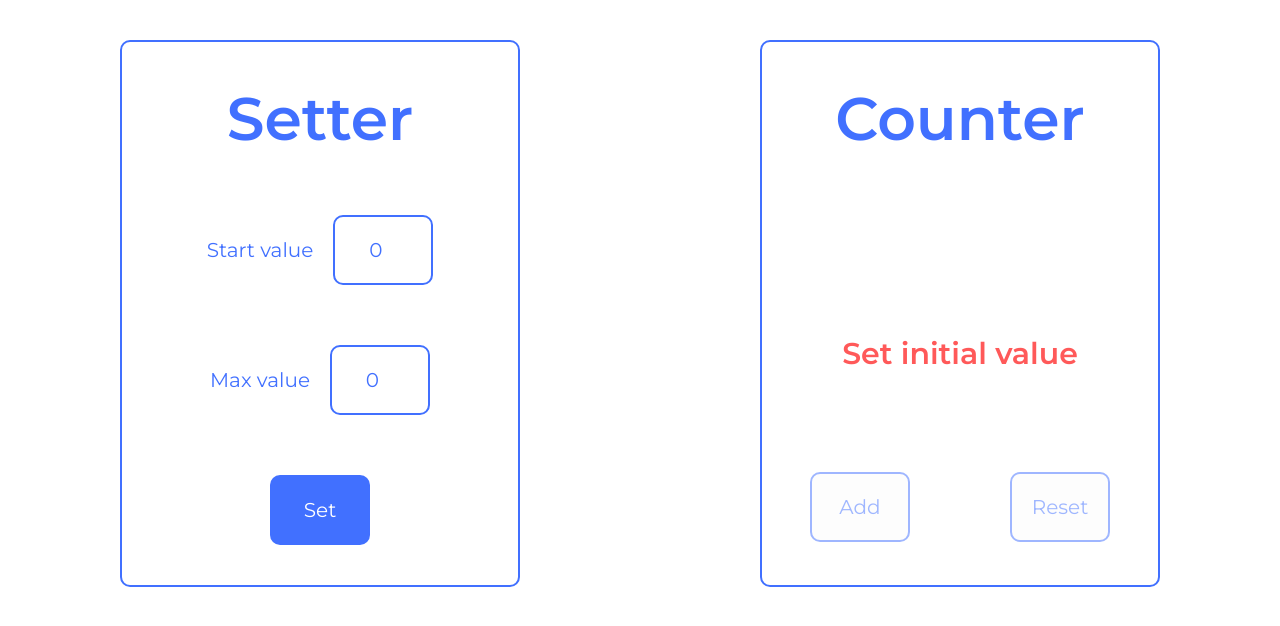
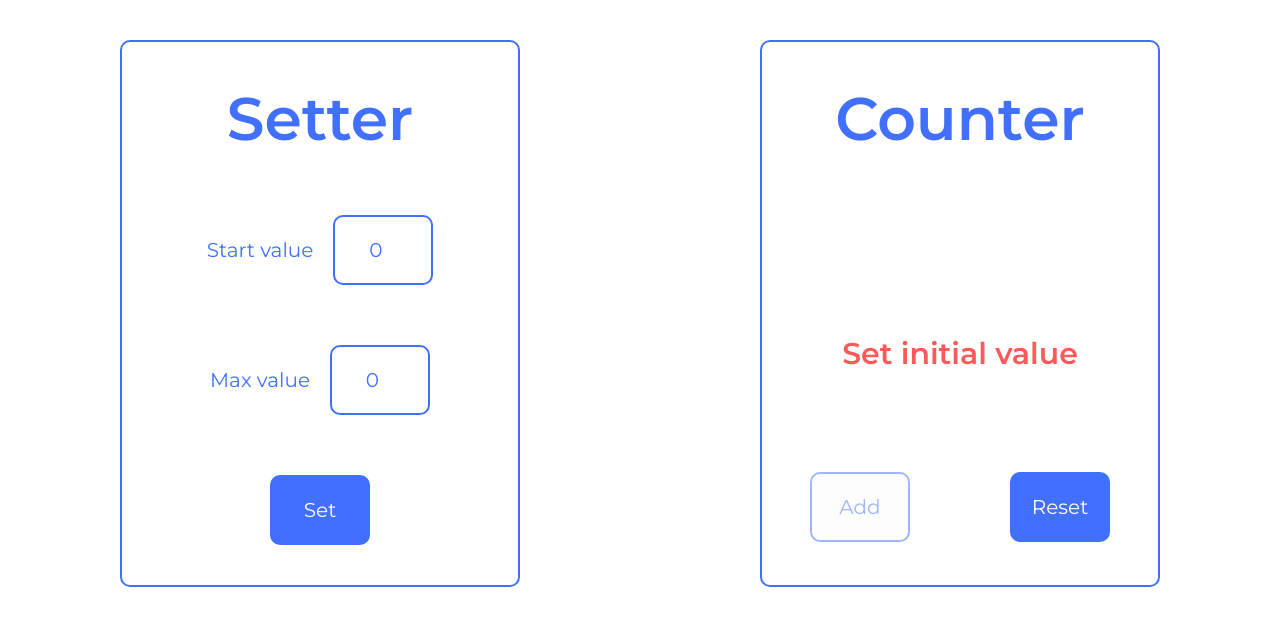
Before and after one commit to KirillovaD/counter, a React (Create React App) app: page / in a window 1280 px wide. Shown: the top 626 px of the page. Built offline with nearby package versions, Linux system fonts and the light colour scheme.

Commit message:
add local storage

```diff
--- a/src/App.tsx
+++ b/src/App.tsx
@@ -1,4 +1,4 @@
-import React, {useState} from 'react';
+import React, {useEffect, useState} from 'react';
 import s from './App.module.css';
 import {Counter} from "./components/Counter";
 import {Setter} from "./components/Setter";
@@ -6,39 +6,50 @@ import {Setter} from "./components/Setter";
 
 function App() {
 
-    const [startMinValue, setStartMinValue] = useState(0)
-    const [startMaxValue, setStartMaxValue] = useState(0)
+    const [setterMinValue, setSetterMinValue] = useState(0)
+    const [setterMaxValue, setSetterMaxValue] = useState(0)
 
-    const [setterMinValue, setSetterMinValue] = useState<number>(0)
-    const [setterMaxValue, setSetterMaxValue] = useState<number>(0)
-
-
-    const [count, setCount] = useState(0)
+    const [countMinValue, setCountMinValue] = useState(0)
+    const [countMaxValue, setCountMaxValue] = useState(0)
 
 
     const [checkDisable, setCheckDisable] = useState(false)
 
+    useEffect(()=>{
+        let storageMinValue=localStorage.getItem('startMinValue')
+        if ( storageMinValue){
+            setSetterMinValue(JSON.parse(storageMinValue))
+            setCountMinValue(JSON.parse(storageMinValue))
+        }
+
+        let storageMaxValue = localStorage.getItem('startMaxValue')
+        storageMaxValue && setSetterMaxValue(JSON.parse(storageMaxValue))
+
+    },[])
+
     const onSetter = (startMin: number, startMax: number) => {
-        setStartMinValue(startMin)
-        setStartMaxValue(startMax)
-        setCount(startMin)
-        setCheckDisable(true)
+        if (startMax > 0){
+            localStorage.setItem('startMinValue',JSON.stringify(startMin))
+            localStorage.setItem('startMaxValue', JSON.stringify(startMax))
+            setCountMinValue(startMin)
+            setCountMaxValue(startMax)
+            setCheckDisable(true)
+        }
     }
 
     const onReset = () => {
-        setStartMinValue(0)
-        setStartMaxValue(0)
-        setCount(0)
+        setCountMinValue(0)
         setCheckDisable(false)
         setSetterMinValue(0)
         setSetterMaxValue(0)
+        localStorage.clear()
+
     }
-
 
     return (
         <div className={s.App}>
             <Setter setterMinValue={setterMinValue} setterMaxValue={setterMaxValue} setSetterMinValue={setSetterMinValue} setSetterMaxValue={setSetterMaxValue} checkDisable={checkDisable} onSetter={onSetter}/>
-            <Counter startMinValue={startMinValue} startMaxValue={startMaxValue} count={count} setCount={setCount} onReset={onReset}/>
+            <Counter countMinValue={countMinValue} countMaxValue={countMaxValue} setCount={setCountMinValue} onReset={onReset}/>
         </div>
     );
 
--- a/src/components/Counter.tsx
+++ b/src/components/Counter.tsx
@@ -1,36 +1,32 @@
 import React, {FC} from "react";
 import s from "../App.module.css";
-import Button, {TitleProps} from "./Button";
+import Button from "./Button";
 
 type CounterPropsType = {
-    startMinValue:number
-    startMaxValue:number
-    count: number
-    setCount: (count: number) => void
-
+    countMinValue:number
+    countMaxValue:number
+    setCount: (countMinValue: number) => void
     onReset:()=>void
 
 }
 
-export const Counter: FC<CounterPropsType> = ({startMinValue,startMaxValue,count,setCount,onReset}) => {
-    console.log(count, startMaxValue)
-    const onAddHandler = (startMaxValue:number) => {
-        if (count < startMaxValue) {
-            setCount(count + 1)
+export const Counter: FC<CounterPropsType> = ({countMinValue,countMaxValue,setCount,onReset}) => {
+    console.log(countMinValue, countMaxValue)
+    const onAddHandler = (countMaxValue:number) => {
+        if (countMinValue < countMaxValue) {
+            setCount(countMinValue + 1)
         }
     }
 
-    const checkDisable = (title: TitleProps) => title === "Add" && count === startMaxValue || title === "Reset" && count === startMinValue
-
-    const numContainer = count > 0 ? `${s.numContainer} ${count === startMaxValue ? s.numColorMax : ''}` : `${s.containerText}`
+    const numClassContainer = (countMaxValue === 0 && countMinValue === 0) ? `${s.containerText}`:`${s.numContainer} ${countMinValue === countMaxValue? s.numColorMax : ''}`
 
     return (
         <div className={s.container}>
             <h1>Counter</h1>
-            <div className={numContainer}>{count > 0 ? count : 'Set initial value'}</div>
+            <div className={numClassContainer}>{countMaxValue === 0 && countMinValue === 0 ? 'Set initial value': countMinValue}</div>
             <div className={s.buttons}>
-                <Button title={"Add"} callBack={() => onAddHandler(startMaxValue)} checkDisable={checkDisable("Add")}/>
-                <Button title={"Reset"} callBack={onReset} checkDisable={checkDisable("Reset")}/>
+                <Button title={"Add"} callBack={() => onAddHandler(countMaxValue)} checkDisable={countMinValue === countMaxValue}/>
+                <Button title={"Reset"} callBack={onReset} checkDisable={countMinValue !== countMaxValue}/>
             </div>
         </div>
 
--- a/src/components/Setter.tsx
+++ b/src/components/Setter.tsx
@@ -14,9 +14,6 @@ type SetterPropsType = {
 
 export const Setter: FC<SetterPropsType> = ({setterMinValue,setterMaxValue,setSetterMinValue,setSetterMaxValue,checkDisable, onSetter}) => {
 
-    // const [setterMinValue, setSetterMinValue] = useState<number>(0)
-    // const [setterMaxValue, setSetterMaxValue] = useState<number>(0)
-
     const onChangeMinHandler = (e: ChangeEvent<HTMLInputElement>) => {
         Number(e.currentTarget.value) > 0 && setSetterMinValue(Number(e.currentTarget.value))
         setSetterMaxValue(Number(e.currentTarget.value) + 1)
@@ -25,10 +22,8 @@ export const Setter: FC<SetterPropsType> = ({setterMinValue,setterMaxValue,setSe
     const onChangeMaxHandler = (e: ChangeEvent<HTMLInputElement>, setterMinValue: number) => {
         Number(e.currentTarget.value) > setterMinValue && setSetterMaxValue(Number(e.currentTarget.value))
     }
-    // const [checkDisable, setCheckDisable] = useState(false)
     const onSetHandler = () => {
         onSetter(setterMinValue, setterMaxValue)
-        // setCheckDisable(true)
     }
 
     return (
```
